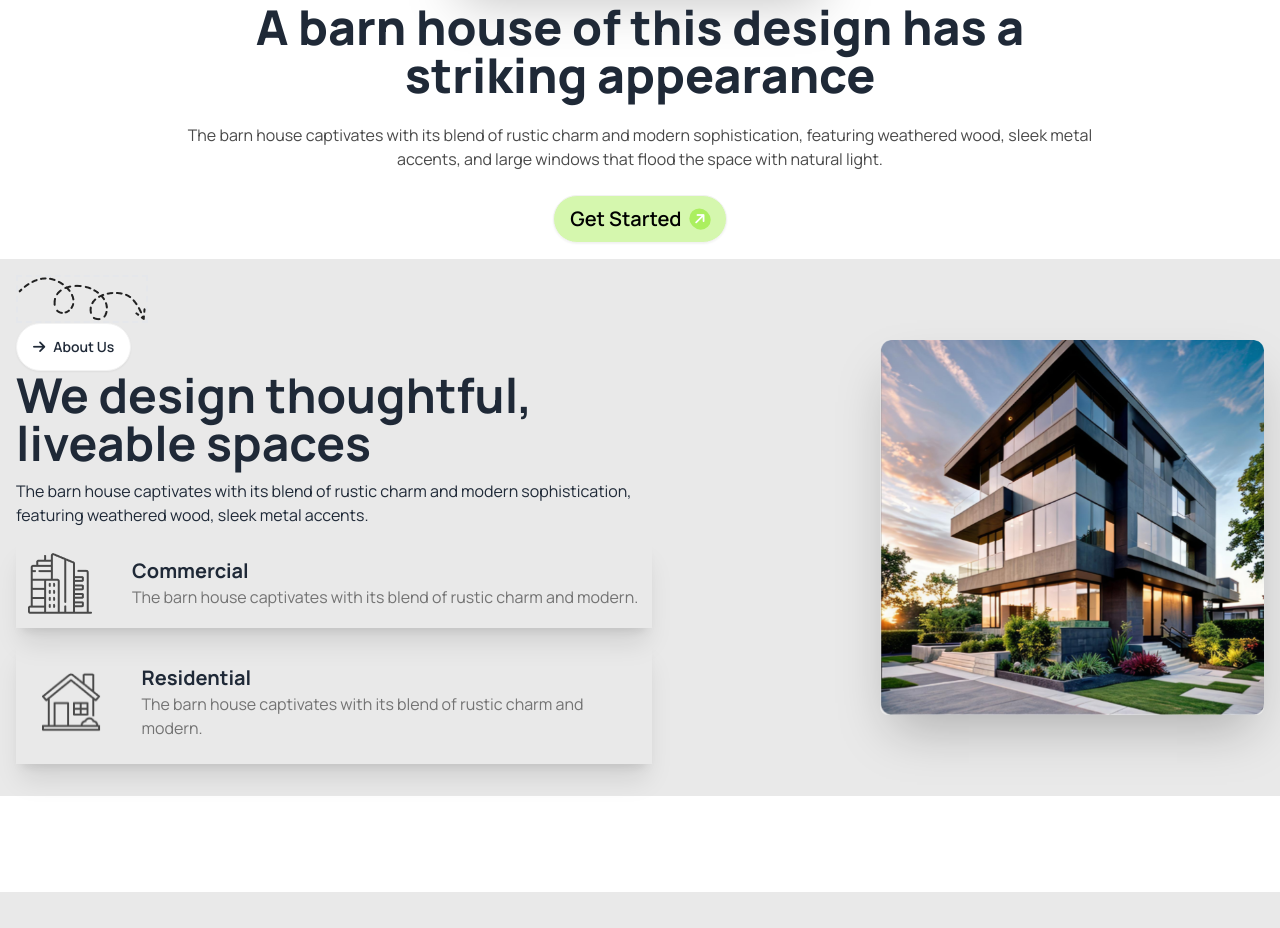
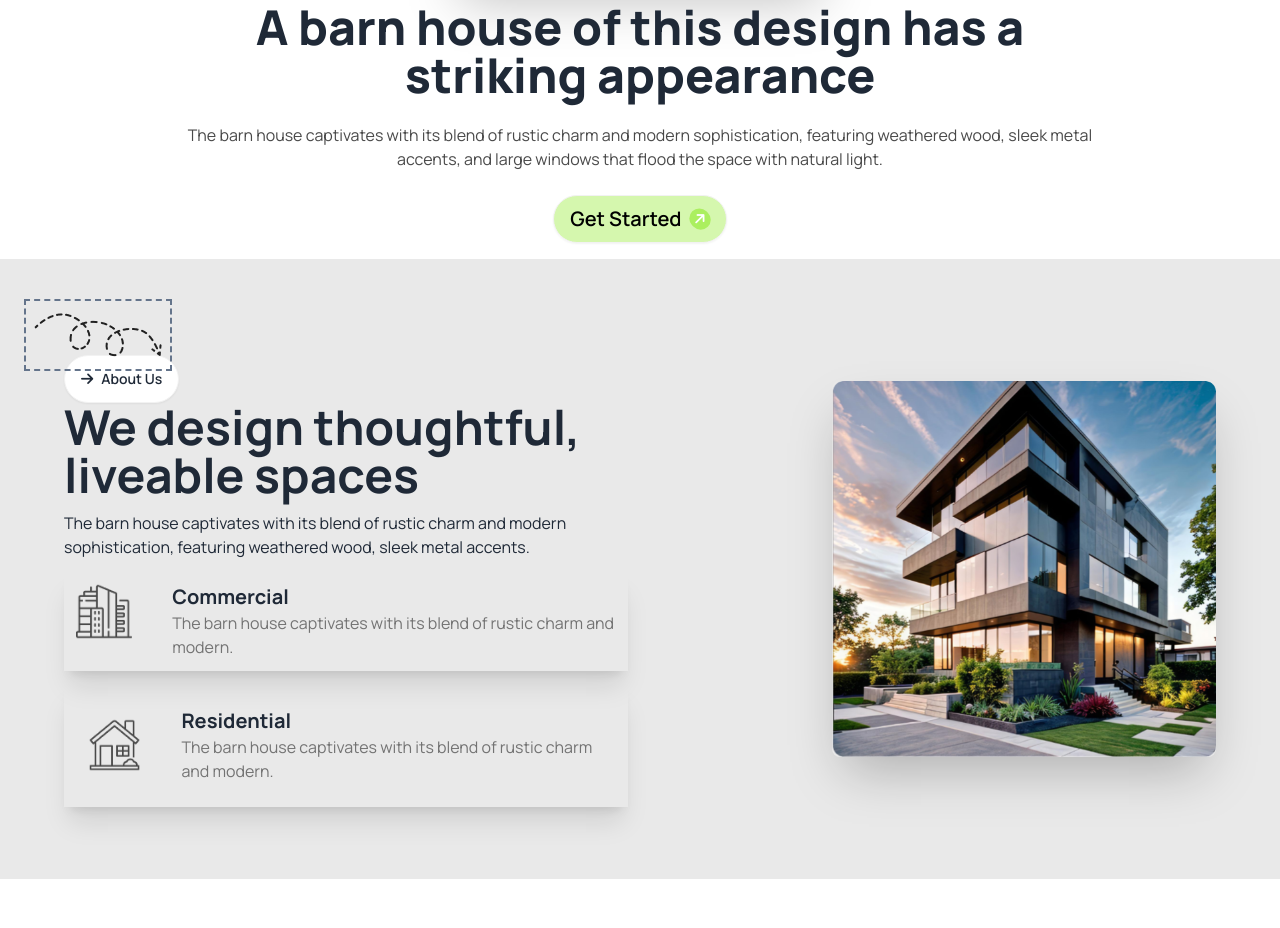
Before and after one commit to mohsinur1998du/PH10-Challenge-03, a plain HTML site: page index.html in a window 1280 px wide. Shown: the part 332-1260 px from the top of the page. Drawn offline with nearby package versions, Linux system fonts and the light colour scheme.

Commit message:
Update banner section

```diff
--- a/index.html
+++ b/index.html
@@ -156,18 +156,18 @@
       </div>
     </header>
     <main>
-      <div class="hero bg-[#E9E9E9]">
+      <div class="hero bg-[#E9E9E9] lg:px-12 lg:py-10">
         <div
-          class="hero-content flex flex-col lg:flex-row justify-center items-center"
+          class="hero-content flex flex-col lg:flex-row lg:justify-center lg:items-center"
         >
           <div class="mb-4">
-            <div>
+            <div class="relative">
               <img
-                class="top-[1px] left-[1px] border-dashed border-2 z-10"
+                class="hidden lg:absolute lg:block lg:-top-4 lg:-left-10 lg:px-2 lg:py-3 lg:border-dashed lg:border-slate-500 lg:border-2 lg:z-10"
                 src="./assets/Vector.png"
                 alt=""
               />
-              <div class="btn bg-white rounded-full">
+              <div class="btn bg-white rounded-full mt-10">
                 <i class="fa-solid fa-arrow-right"></i>
                 <a href="#">About Us</a>
               </div>
@@ -180,7 +180,7 @@
               modern sophistication, featuring weathered wood, sleek metal
               accents.
             </p>
-            <div class="flex items-center gap-10 shadow-xl p-3 mb-3 lg:w-3/4">
+            <div class="flex gap-10 shadow-xl p-3 mb-3 lg:w-3/4">
               <div><img src="./assets/commercial.png" alt="" /></div>
               <div>
                 <h1 class="font-bold text-xl">Commercial</h1>
@@ -207,7 +207,7 @@
           />
         </div>
       </div>
-      <div class="hero mt-10 lg:mt-24 bg-[#E9E9E9]">
+      <div class="hero mt-10 lg:mt-24 bg-[#E9E9E9] lg:px-10 lg:py-8">
         <div class="">
           <div class="mt-10 mb-10">
             <button
```
